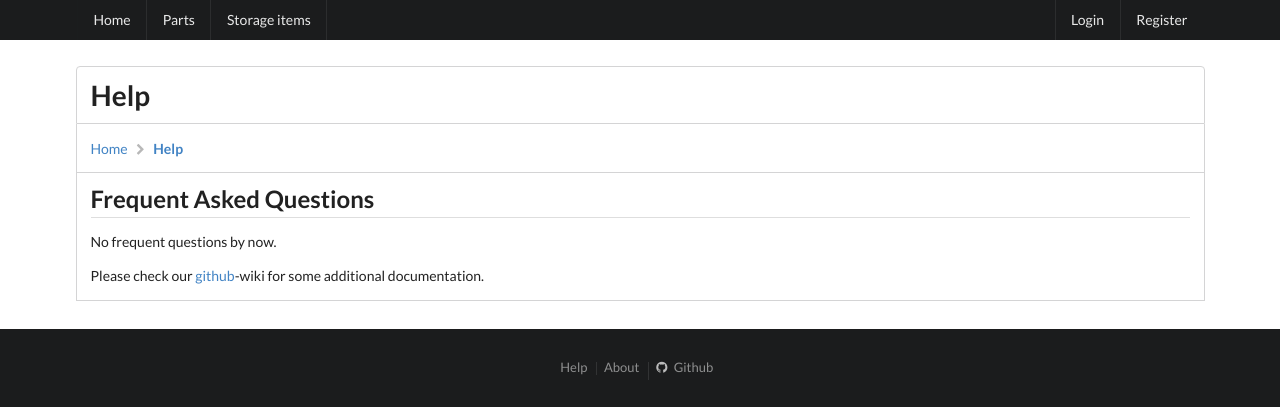
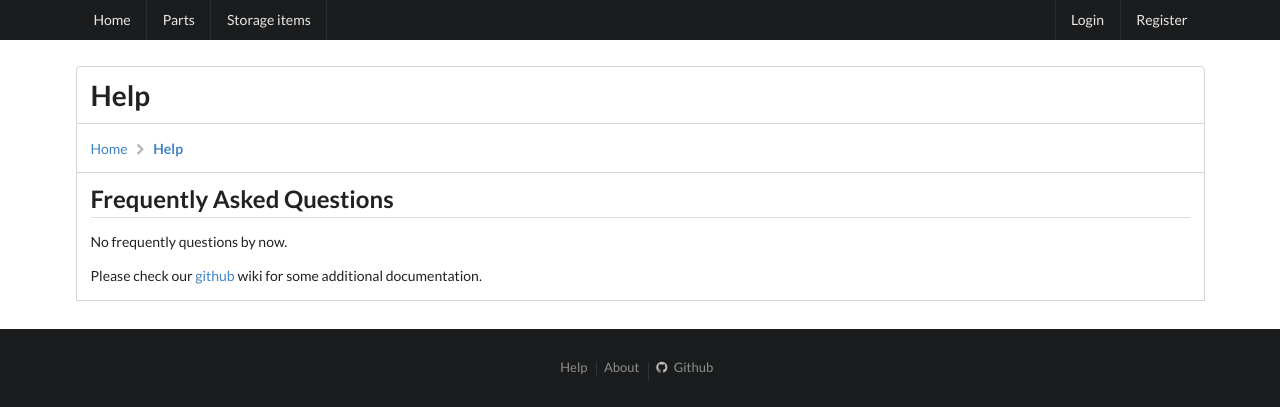
Before and after one commit to frlan/partuniverse, a Django app: page /help/ in a window 1280 px wide. Shown: the top 407 px of the page. Run offline with Django 3.2, Linux system fonts and the light colour scheme; parts of the project's set-up code (start-up, migrations or seed data) failed here and were passed over; some libraries are stand-ins or nearby versions.

Commit message:
Fixed typos (1/2)

```diff
--- a/partuniverse/templates/help.html
+++ b/partuniverse/templates/help.html
@@ -10,9 +10,9 @@
 {% block heading %}{% trans "Help" %}{% endblock %}
 
 {% block content %}
-<h2 class="ui dividing header">{% trans "Frequent Asked Questions" %}</h2>
+<h2 class="ui dividing header">{% trans "Frequently Asked Questions" %}</h2>
 <p>
-    {% blocktrans %}No frequent questions by now.</p>
-    <p>Please check our <a href="https://github.com/frlan/partuniverse/wiki">github</a>-wiki for some additional documentation.
+    {% blocktrans %}No frequently questions by now.</p>
+    <p>Please check our <a href="https://github.com/frlan/partuniverse/wiki">github</a> wiki for some additional documentation.
     {% endblocktrans %}</p>
 {% endblock %}
```
